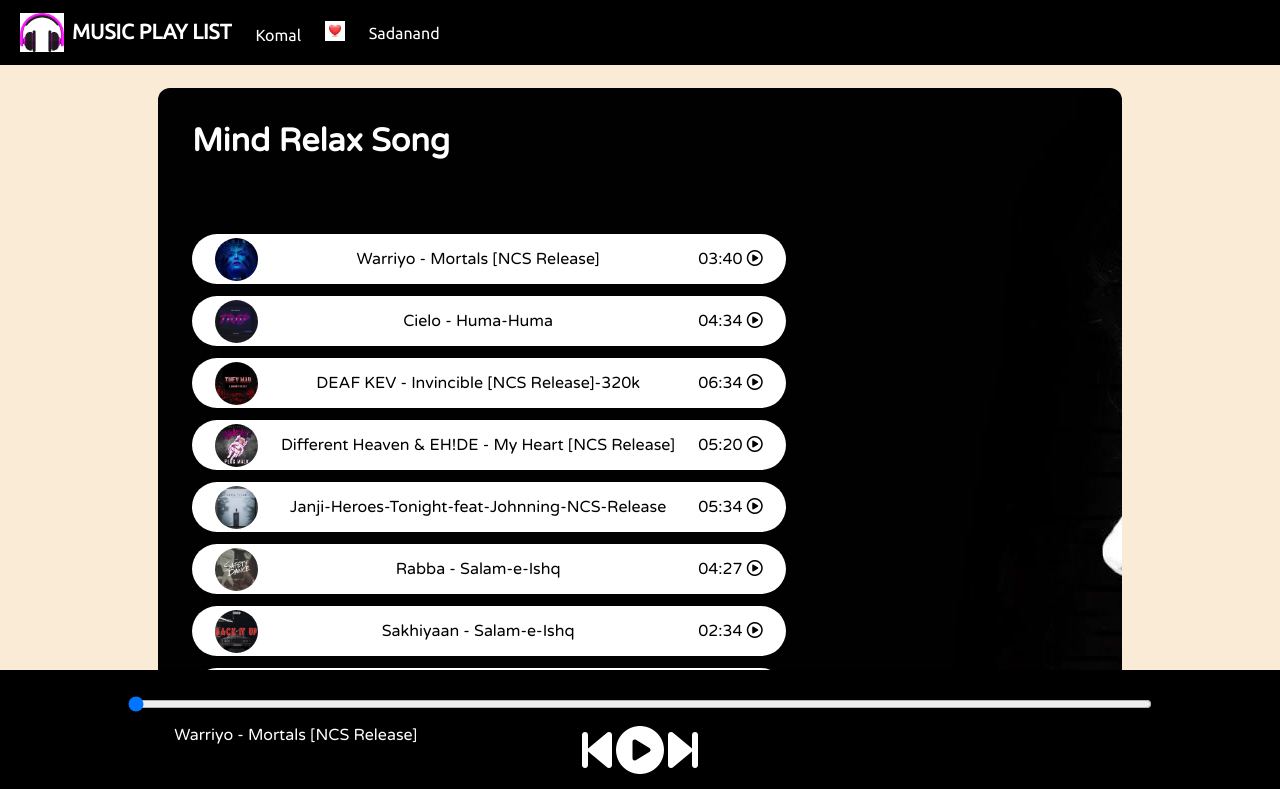
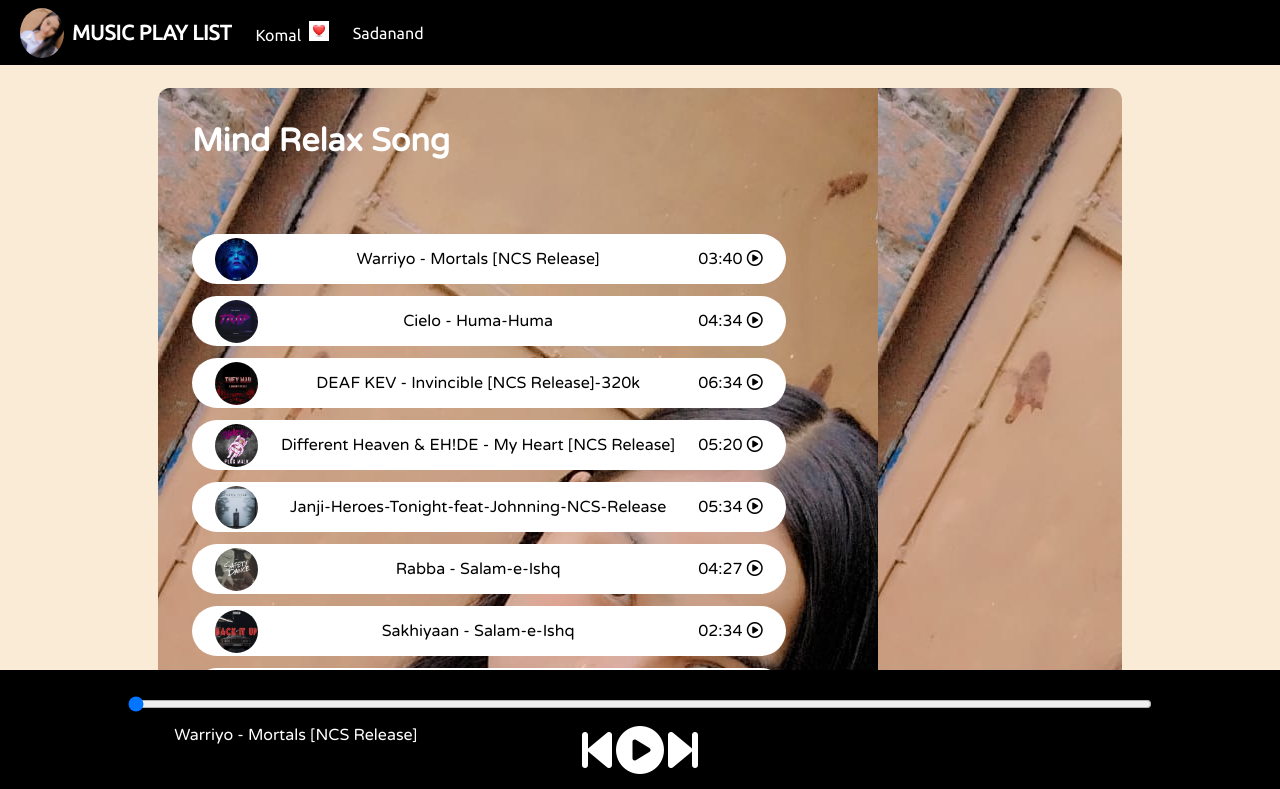
Before and after one commit to sadanadsidhu/Music-Player, a plain HTML site: page index.html in a window 1280 px wide. Shown: the top 789 px of the page. Drawn offline with Linux system fonts and the light colour scheme.

Commit message:
some change

```diff
--- a/index.html
+++ b/index.html
@@ -12,15 +12,15 @@
     <nav>
         <ul>
             <li class="brand">
-                <img src="music.png" alt="Spotify"> MUSIC PLAY LIST
+                <img src="music.jpg" alt="Spotify" class="round-img"> MUSIC PLAY LIST
             </li>
             <li>
                 Komal
-                <img src="covers/love.png" alt="Love" style="width: 20px; height: 20px; margin-left: 20px;">
+                <img src="covers/love.png" alt="Love" style="width: 20px; height: 20px; margin-left: 4px;">
             </li>
-            <li>
+            <li style="margin-right:10px" >
                 Sadanand
-            </li>
+            </li >
         </ul>
     </nav>
 
--- a/style.css
+++ b/style.css
@@ -47,7 +47,7 @@ nav ul li{
    width: 70%;
    border-radius: 12px;
    padding: 34px;
-   background-image: url('bg.jpg');
+   background-image: url('music.jpg');
 }
 
 .bottom{
@@ -114,10 +114,15 @@ nav ul li{
     opacity: 0;
     transition: opacity 0.4s ease-in;
 }
-
+.round-img {
+    width: 50px; /* Adjust size as needed */
+    height: 50px;
+    border-radius: 50%;
+    object-fit: cover; /* Ensures the image fits perfectly */
+}
 @media only screen and (max-width: 1100px) {
     body {
       background-color: red;
-      background-image: url(playing.gif);
+      background-image: url(lovegif.png);
     }
   }
```
Also changed, not shown: covers/WhatsApp Image 2025-03-26 at 19.45.55_c4f6f71d.jpg (added), lovegif.png (added), music.jpg (added).
